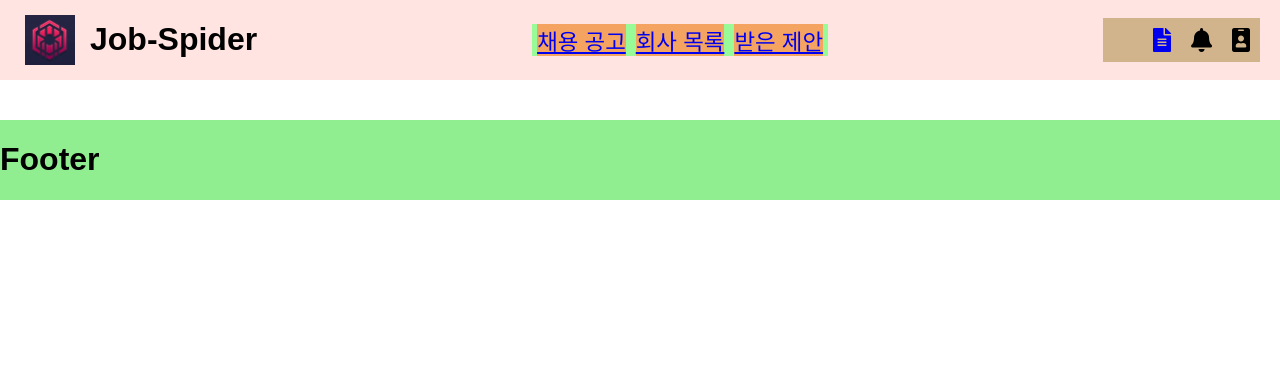
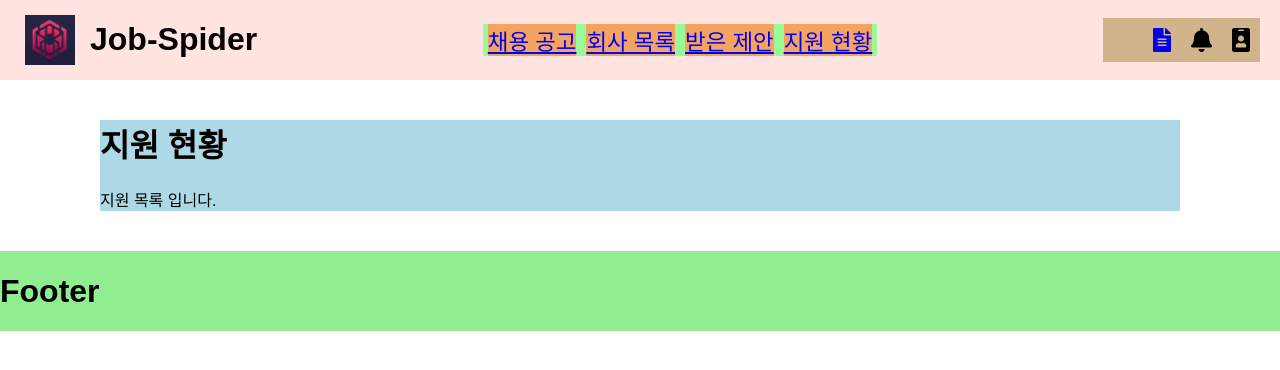
Before and after one commit to dragonsuperf/job-spider, a React (Create React App) app in the folder frontend/: page /application in a window 1280 px wide. Shown: the top 370 px of the page. Built offline with nearby package versions, Linux system fonts and the light colour scheme.

Commit message:
지원 현황 페이지 추가

```diff
--- a/frontend/src/container/container.js
+++ b/frontend/src/container/container.js
@@ -3,7 +3,7 @@ import { Route } from 'react-router-dom'
 import { HeaderNav } from './headerNav';
 // import { Content } from './content';
 import { Footer } from './footer';
-import { RecruitArea, OfferArea, CompaniesArea, ResumeArea } from '../pages/index'
+import { RecruitArea, OfferArea, CompaniesArea, ResumeArea, ApplicationArea } from '../pages/index'
 
 const Container = () => {
     return (
@@ -13,6 +13,7 @@ const Container = () => {
                 <Route path="/" exact={true} component={RecruitArea}/>
                 <Route path="/company" component={CompaniesArea}/>
                 <Route path="/offer" component={OfferArea}/>
+                <Route path="/application" component={ApplicationArea}/>
                 <Route path="/resume" component={ResumeArea}/>
             </div>
             <Footer/>
--- a/frontend/src/container/headerNav.js
+++ b/frontend/src/container/headerNav.js
@@ -26,6 +26,11 @@ export const HeaderNav = () => {
                     <li className="menu_item">
                         <Link to="offer" className="menu_item__link">
                             받은 제안
+                        </Link>
+                    </li>
+                    <li className="menu_item">
+                        <Link to="application" className="menu_item__link">
+                            지원 현황
                         </Link>
                     </li>
                 </ul>
--- /dev/null
+++ b/frontend/src/pages/applicationPage.js
@@ -0,0 +1,12 @@
+import React from 'react';
+
+const ApplicationArea = () => {
+  return (
+    <div>
+      <h1>지원 현황</h1>
+      <p>지원 목록 입니다.</p>
+    </div>
+  );
+};
+
+export default ApplicationArea;
--- a/frontend/src/pages/index.js
+++ b/frontend/src/pages/index.js
@@ -2,5 +2,6 @@ import CompaniesArea from './companiesPage'
 import OfferArea from './recieveOfferPage'
 import RecruitArea from '../components/index'
 import ResumeArea from './resumePage'
+import ApplicationArea from './applicationPage'
 
-export { RecruitArea, CompaniesArea, OfferArea, ResumeArea }
+export { RecruitArea, CompaniesArea, OfferArea, ResumeArea, ApplicationArea }
```
